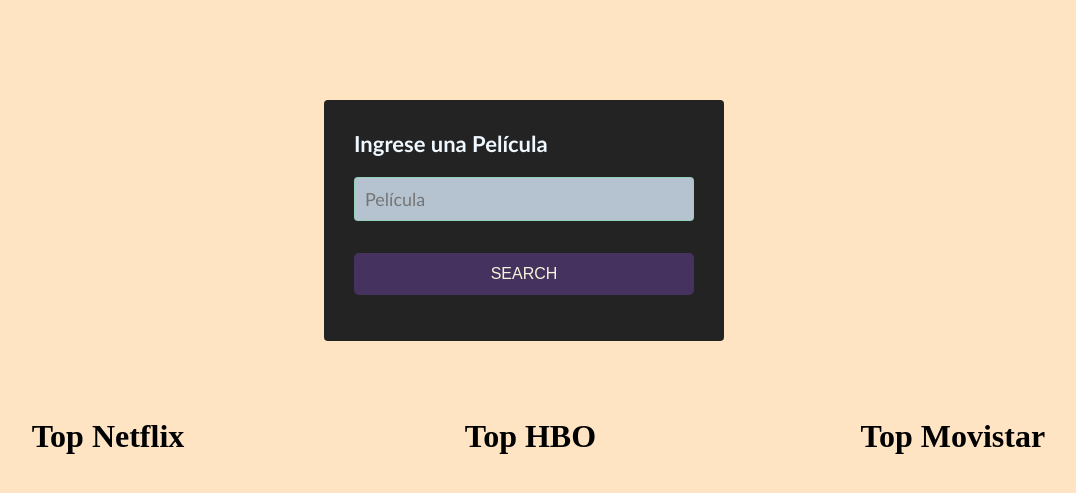
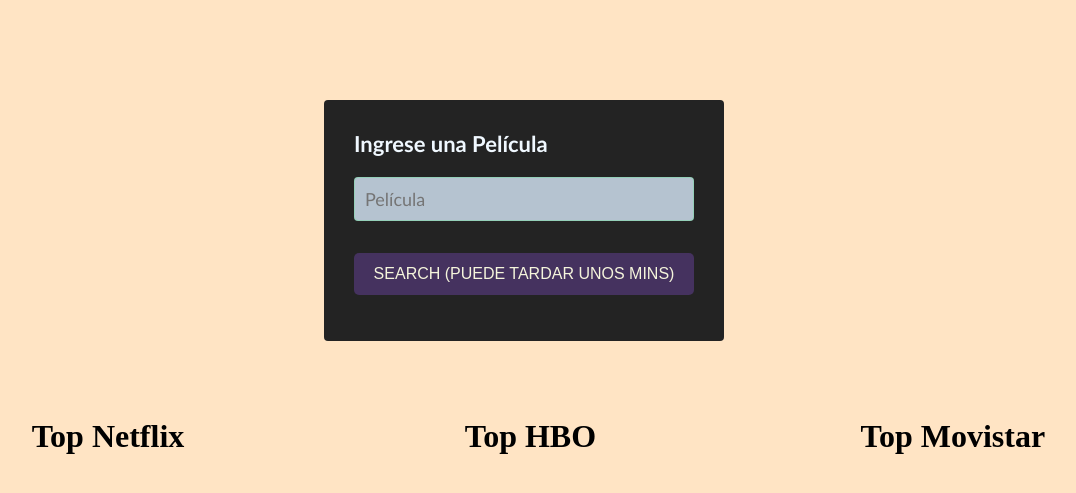
Before and after one commit to ignaciotitos/starFilm, a Flask app: template python/templates/inicio.html in a window 1280 px wide. Shown: the part 61-554 px from the top of the page, without its empty margins (116-1192 px from the left). Run offline with Flask 2, Linux system fonts and the light colour scheme; the template is opened without the code that fills it, so the values that code supplies are empty; parts of the project's set-up code (start-up, migrations or seed data) failed here and were passed over.

Commit message:
Mensaje de busqueda larga

```diff
--- a/python/templates/inicio.html
+++ b/python/templates/inicio.html
@@ -115,7 +115,7 @@
                 <h4>Ingrese una Película</h4>
                 <form class = "formulario" action="/busqueda" method="post">
                     <input class ="control" type="text" name="Buscador" placeholder="Película"/><br/>
-                    <button class ="boton"><span class="search">Search</span></button>
+                    <button class ="boton"><span class="search">Search (Puede tardar unos mins)</span></button>
                 </form>
             </section>
             <section class="top-pelis">
```
